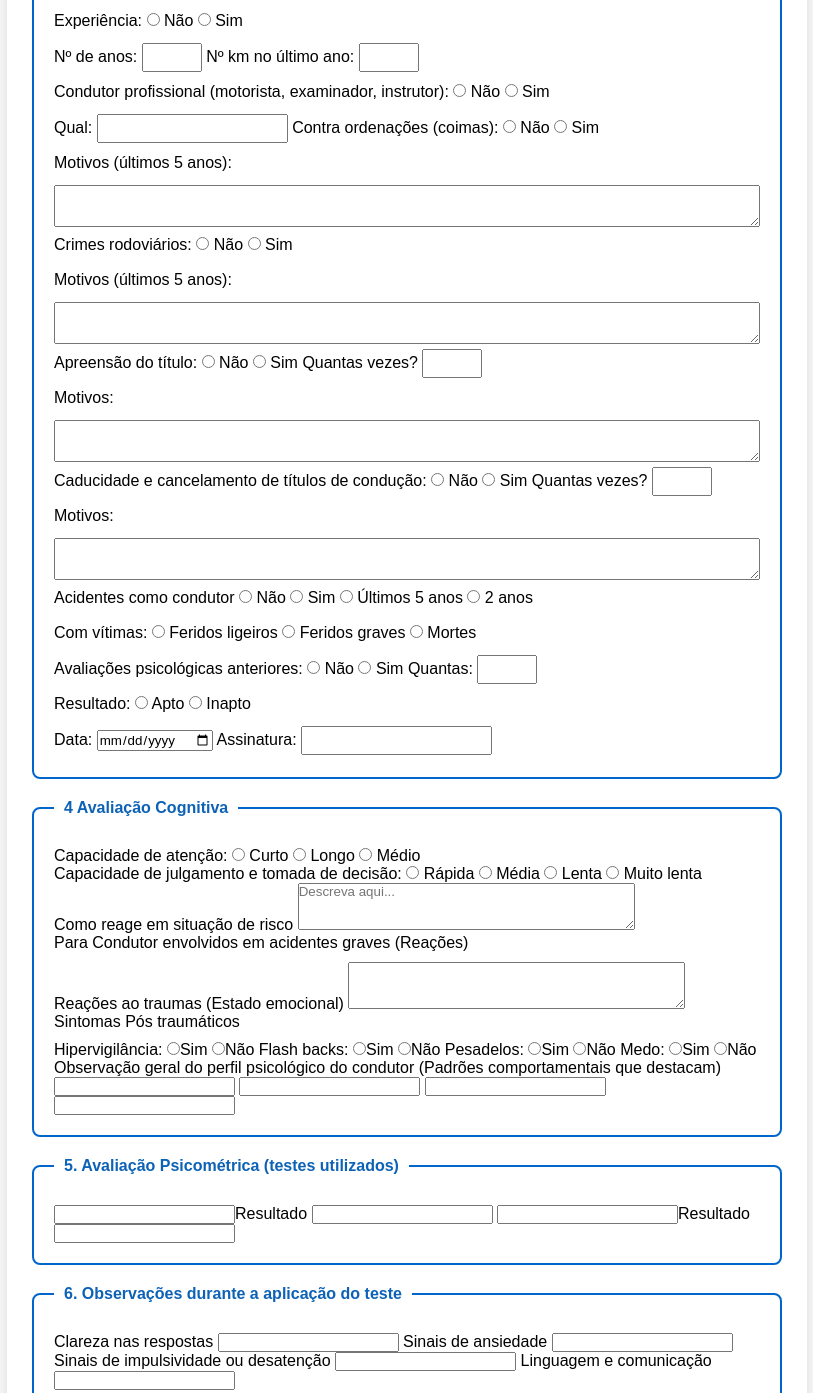
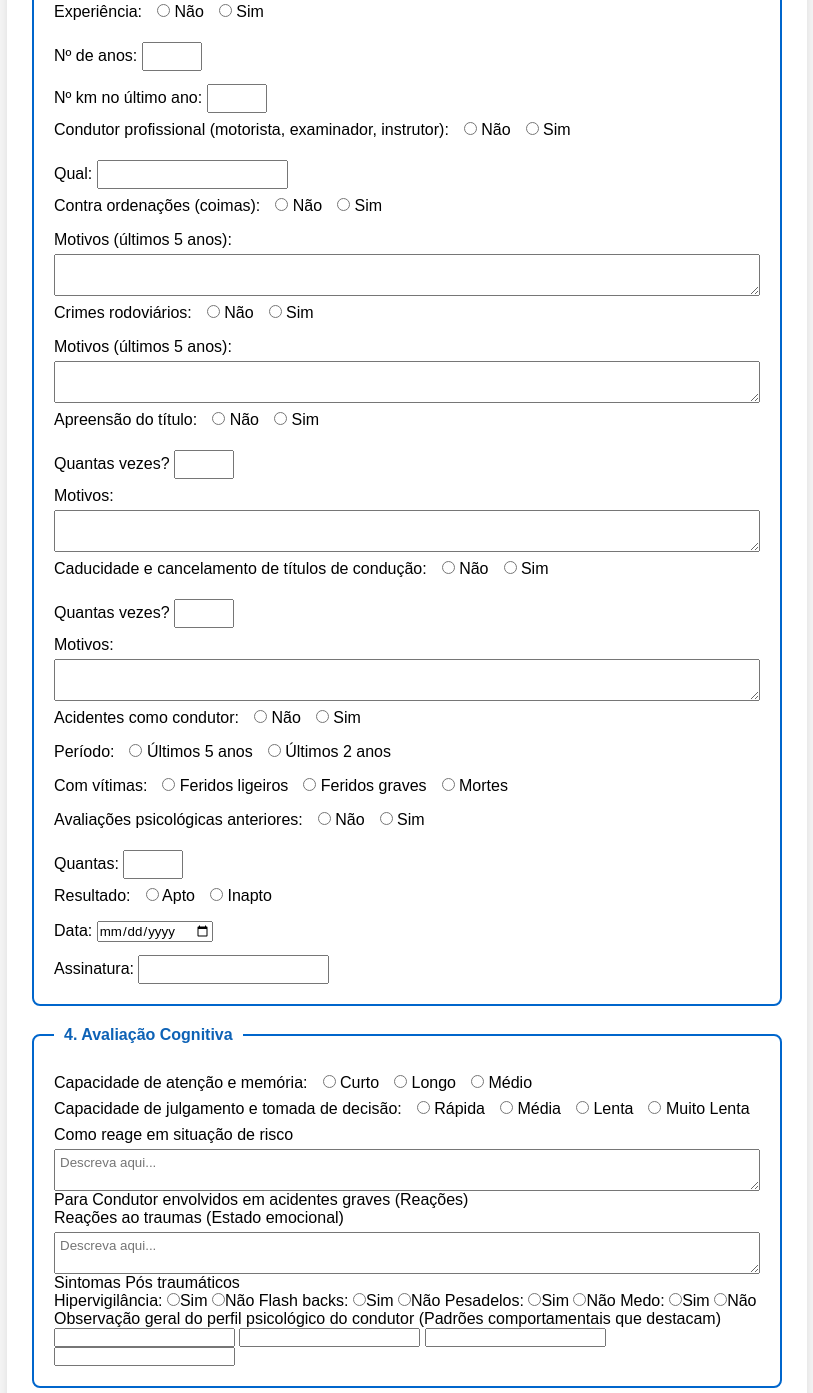
Before and after one commit to ZEINER-TECHNOLY/fronte-end-pages, a plain HTML site: page fichas/ficha-2.html in a window 1280 px wide. Shown: the part 1671-3064 px from the top of the page, without its empty margins (233-1046 px from the left). Drawn offline with Linux system fonts and the light colour scheme.

Commit message:
Formatação da pagina

```diff
--- a/fichas/ficha-2.html
+++ b/fichas/ficha-2.html
@@ -242,140 +242,180 @@
 
       <div class="dados-conducao">
 
+        <!-- Experiência -->
+        <div class="radio-group">
           <span>Experiência:</span>
           <label><input type="radio" name="experiencia" value="nao"> Não</label>
-        <label><input type="radio" name="experiencia" value="sim"> Sim</label><br>
+          <label><input type="radio" name="experiencia" value="sim"> Sim</label>
+        </div>
+
+        <div class="campo-normal">
           <label>Nº de anos: <input type="number" name="anos_experiencia" min="0"></label>
+        </div>
 
-        <label>Nº km no último ano:
-          <input type="number" name="km_ultimo_ano" min="0">
-        </label><br>
+        <div class="campo-normal">
+          <label>Nº km no último ano: <input type="number" name="km_ultimo_ano" min="0"></label>
+        </div>
 
         <!-- Condutor profissional -->
+        <div class="radio-group">
           <span>Condutor profissional (motorista, examinador, instrutor):</span>
+          <label><input type="radio" name="condutor_profissional" value="nao"> Não</label>
+          <label><input type="radio" name="condutor_profissional" value="sim"> Sim</label>
+        </div>
 
-        <label><input type="radio" name="condutor_profissional" value="nao"> Não</label>
-        <label><input type="radio" name="condutor_profissional" value="sim"> Sim</label><br>
+        <div class="campo-normal">
           <label>Qual: <input type="text" name="qual_profissao"></label>
-
+        </div>
 
         <!-- Contra ordenações -->
+        <div class="radio-group">
           <span>Contra ordenações (coimas):</span>
+          <label><input type="radio" name="contra_ord" value="nao"> Não</label>
+          <label><input type="radio" name="contra_ord" value="sim"> Sim</label>
+        </div>
 
-        <label><input type="radio" name="contra_ord" value="nao"> Não</label>
-        <label><input type="radio" name="contra_ord" value="sim"> Sim</label><br>
-
-        <label for="motivos_contra_ord">Motivos (últimos 5 anos):</label><br>
-        <textarea id="motivos_contra_ord" name="motivos_contra_ord" rows="2" cols="40"></textarea>
-
+        <div class="campo-normal">
+          <label for="motivos_contra_ord">Motivos (últimos 5 anos):</label>
+          <textarea id="motivos_contra_ord" name="motivos_contra_ord" rows="2"></textarea>
+        </div>
 
         <!-- Crimes rodoviários -->
-        <label>Crimes rodoviários:</label>
+        <div class="radio-group">
+          <span>Crimes rodoviários:</span>
+          <label><input type="radio" name="crimes_rod" value="nao"> Não</label>
+          <label><input type="radio" name="crimes_rod" value="sim"> Sim</label>
+        </div>
 
-        <label><input type="radio" name="crimes_rod" value="nao"> Não</label>
-        <label><input type="radio" name="crimes_rod" value="sim"> Sim</label><br>
-
+        <div class="campo-normal">
           <label for="motivos_crimes_rod">Motivos (últimos 5 anos):</label>
           <textarea id="motivos_crimes_rod" name="motivos_crimes_rod" rows="2"></textarea>
-
+        </div>
 
         <!-- Apreensão do título -->
+        <div class="radio-group">
           <span>Apreensão do título:</span>
-
           <label><input type="radio" name="apreensao_titulo" value="nao"> Não</label>
           <label><input type="radio" name="apreensao_titulo" value="sim"> Sim</label>
-        <label>Quantas vezes? <input type="number" name="vezes_apreensao" min="0"></label><br>
+        </div>
 
-        <label>Motivos:
-          <textarea name="motivos_apreensao" rows="2"></textarea>
-        </label>
+        <div class="campo-normal">
+          <label>Quantas vezes? <input type="number" name="vezes_apreensao" min="0"></label>
+        </div>
 
-        <!-- Caducidade e cancelamento -->
+        <div class="campo-normal">
+          <label for="motivos_apreensao">Motivos:</label>
+          <textarea id="motivos_apreensao" name="motivos_apreensao" rows="2"></textarea>
+        </div>
+
+        <!-- Caducidade -->
+        <div class="radio-group">
           <span>Caducidade e cancelamento de títulos de condução:</span>
-
           <label><input type="radio" name="caducidade" value="nao"> Não</label>
           <label><input type="radio" name="caducidade" value="sim"> Sim</label>
+        </div>
+
+        <div class="campo-normal">
           <label>Quantas vezes? <input type="number" name="vezes_caducidade" min="0"></label>
+        </div>
 
+        <div class="campo-normal">
           <label for="motivos_caducidade">Motivos:</label>
           <textarea id="motivos_caducidade" name="motivos_caducidade" rows="2"></textarea>
-
+        </div>
 
         <!-- Acidentes -->
-        <span>Acidentes como condutor</span>
+        <div class="radio-group">
+          <span>Acidentes como condutor:</span>
           <label><input type="radio" name="acidente_como" value="nao"> Não</label>
           <label><input type="radio" name="acidente_como" value="sim"> Sim</label>
+        </div>
 
-        <label><input type="radio" name="acidente_ano" value="nao"> Últimos 5 anos</label>
-        <label><input type="radio" name="acidente_ano" value="sim"> 2 anos</label><br>
+        <div class="radio-group">
+          <span>Período:</span>
+          <label><input type="radio" name="acidente_ano" value="5anos"> Últimos 5 anos</label>
+          <label><input type="radio" name="acidente_ano" value="2anos"> Últimos 2 anos</label>
+        </div>
 
+        <div class="radio-group">
           <span>Com vítimas:</span>
-        <label><input type="radio" name="acidente_vitima" value="nao"> Feridos ligeiros</label>
-        <label><input type="radio" name="acidente_vitima" value="sim"> Feridos graves</label>
-        <label><input type="radio" name="acidente_vitima" value="sim"> Mortes</label><br>
+          <label><input type="radio" name="acidente_vitima" value="ligeiros"> Feridos ligeiros</label>
+          <label><input type="radio" name="acidente_vitima" value="graves"> Feridos graves</label>
+          <label><input type="radio" name="acidente_vitima" value="mortos"> Mortes</label>
+        </div>
 
         <!-- Avaliações psicológicas -->
+        <div class="radio-group">
           <span>Avaliações psicológicas anteriores:</span>
-
           <label><input type="radio" name="avaliacoes" value="nao"> Não</label>
           <label><input type="radio" name="avaliacoes" value="sim"> Sim</label>
-        <label>Quantas: <input type="number" name="quantas_avaliacoes" min="0"></label><br>
+        </div>
 
+        <div class="campo-normal">
+          <label>Quantas: <input type="number" name="quantas_avaliacoes" min="0"></label>
+        </div>
 
         <!-- Resultado -->
-       <span> Resultado:</span>
-
+        <div class="radio-group">
+          <span>Resultado:</span>
           <label><input type="radio" name="resultado" value="apto"> Apto</label>
-        <label><input type="radio" name="resultado" value="inapto"> Inapto</label><br>
-
+          <label><input type="radio" name="resultado" value="inapto"> Inapto</label>
+        </div>
 
         <!-- Data e assinatura -->
-        <label>Data:
-          <input type="date" name="data">
-        </label>
-        <label>Assinatura:
-          <input type="text" name="assinatura">
-        </label>
+        <div class="campo-normal">
+          <label>Data: <input type="date" name="data"></label>
         </div>
+
+        <div class="campo-normal">
+          <label>Assinatura: <input type="text" name="assinatura"></label>
+        </div>
+
+      </div>
+
 
     </fieldset>
 
     <!-- Parte 4 - Avaliação cognitiva -->
     <fieldset>
-      <legend>4 Avaliação Cognitiva</legend>
+      <legend>4. Avaliação Cognitiva</legend>
 
-      <div>
-        <label for="capacidade_atencao">Capacidade de atenção:
-          <input type="radio" id="atencao_curto" name="capacidade_atencao" value="curto"> Curto
-          <input type="radio" id="atencao_longo" name="capacidade_atencao" value="longo"> Longo
-          <input type="radio" id="atencao_medio" name="capacidade_atencao" value="medio"> Médio
-        </label>
+      <div class="radio-group">
+        <span>Capacidade de atenção e memória:</span>
+        <label><input type="radio" name="capacidade_atencao" value="curto"> Curto</label>
+        <label><input type="radio" name="capacidade_atencao" value="longo"> Longo</label>
+        <label><input type="radio" name="capacidade_atencao" value="medio"> Médio</label>
+
       </div>
 
-      <div>
-        <label for="capacidade_julgamento">Capacidade de julgamento e tomada de decisão:
-          <input type="radio" id="julgamento_rapida" name="capacidade_julgamento" value="rapida"> Rápida
-          <input type="radio" id="julgamento_media" name="capacidade_julgamento" value="media"> Média
-          <input type="radio" id="julgamento_lenta" name="capacidade_julgamento" value="lenta"> Lenta
-          <input type="radio" id="julgamento_muito_lenta" name="capacidade_julgamento" value="muito_lenta"> Muito lenta
-        </label>
+      <div class="radio-group">
+        <span>Capacidade de julgamento e tomada de decisão:</span>
+        <label><input type="radio" name="capacidade_julgamento" value="rapida"> Rápida</label>
+        <label><input type="radio" name="capacidade_julgamento" value="media"> Média</label>
+        <label><input type="radio" name="capacidade_julgamento" value="lenta"> Lenta</label>
+        <label><input type="radio" name="capacidade_julgamento" value="muito_lenta"> Muito Lenta</label>
+
       </div>
 
-      <div>
+      <div class="campo-normal">
         <label for="reagir">Como reage em situação de risco</label>
-        <textarea name="reagir" id="reagir" rows="3" cols="40" placeholder="Descreva aqui..."></textarea>
+        <textarea name="reagir" id="reagir" rows="2" placeholder="Descreva aqui..."></textarea>
       </div>
 
-      <div>
-        <p>Para Condutor envolvidos em acidentes graves (Reações)</p>
-        <label for="reacoes_trauma">
-          Reações ao traumas (Estado emocional) <textarea name="reacoes_trauma" id="reacoes_trauma" rows="3"
-            cols="40"></textarea>
-        </label>
+      <div class="campo-normal">
+        <label>Para Condutor envolvidos em acidentes graves (Reações)</label>
       </div>
 
-      <div>
-        <p>Sintomas Pós traumáticos</p>
+      <div class="campo-normal">
+        <label for="reacoes_trauma">Reações ao traumas (Estado emocional)</label>
+        <textarea name="reacoes_trauma" id="reacoes_trauma" rows="2" placeholder="Descreva aqui..."></textarea>
+      </div>
+
+      <div class="campo-normal">
+        <label>Sintomas Pós traumáticos</label>
+      </div>
+
+
 
         <label for="hipervilancia">Hipervigilância:
           <input type="radio" id="hipervilancia_sim" name="hipervilancia" value="sim">Sim
--- a/styles/style.css
+++ b/styles/style.css
@@ -249,32 +249,37 @@ button:hover {
 }
 
 /* ========== Ficha 2 ========== */
+
 .dados-conducao {
-  line-height: 35px;
+  display: flex;
+  flex-direction: column;
+  gap: 8px; /* espaçamento entre todos os blocos */
 }
 
-.dados-conducao label {
-  margin-top: 10px;
+.radio-group {
+  display: flex;
+  align-items: center;
+  gap: 15px;
+  margin-bottom: 8px;
 }
 
-.dados-conducao input[type="text"],
-.dados-conducao select {
+.campo-normal input[type="number"] {
+  width: 60px; /* cabe 4 dígitos */
   padding: 5px;
   margin-top: 5px;
   box-sizing: border-box;
 }
 
-.dados-conducao input[type="number"] {
-  width: 60px;
+.campo-normal input[type="text"] {
   padding: 5px;
   margin-top: 5px;
   box-sizing: border-box;
 }
 
-.dados-conducao textarea {
+.campo-normal textarea {
   display: block;
   padding: 5px;
   margin-top: 5px;
+  width: 100%;
   box-sizing: border-box;
-  width: 100%;
 }
```
Lines whose indentation alone changed are shown as unchanged.
